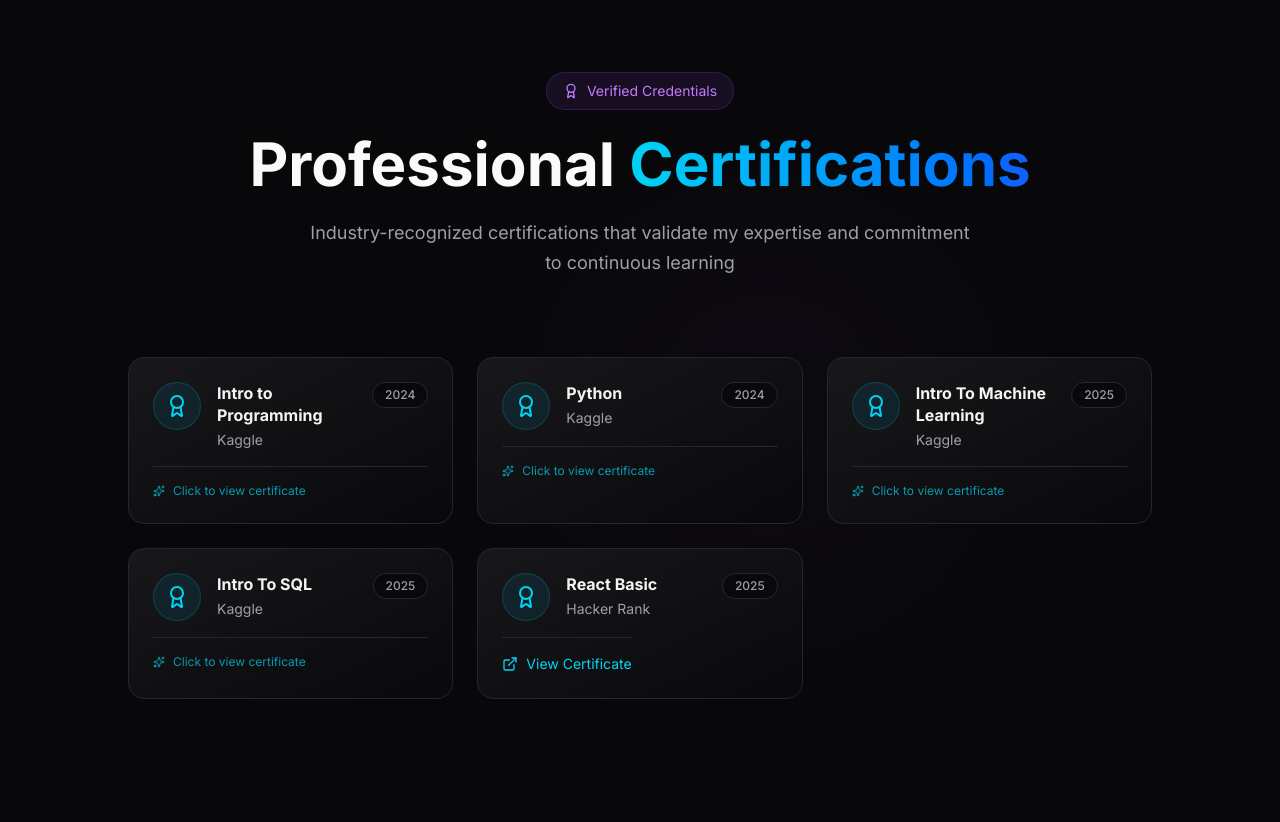
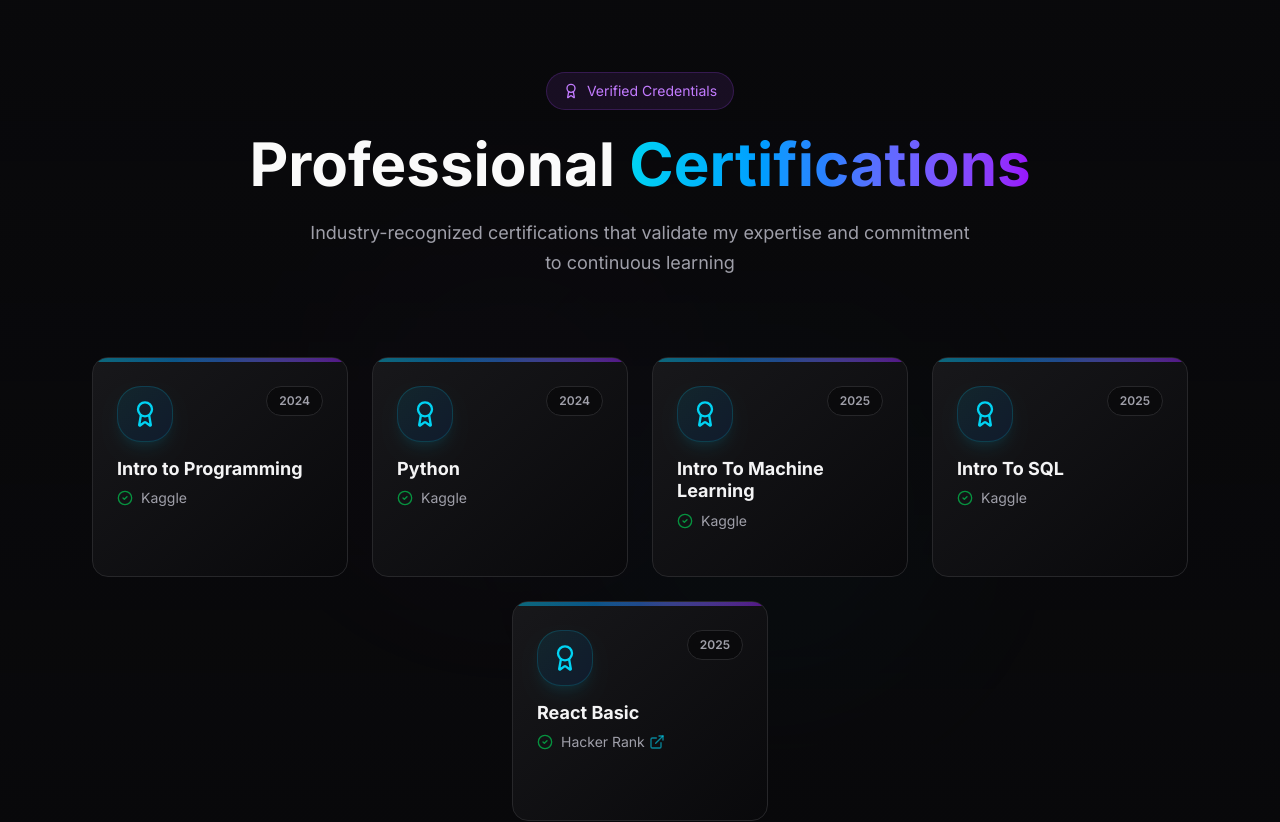
Before and after one commit to Rasaili-rain/protfolio, a Next.js app: page / in a window 1280 px wide. Shown: the part 5340-6162 px from the top of the page. Built offline with nearby package versions, Linux system fonts and the light colour scheme.

Commit message:
refactor: enhance certifications component with animations and improved layout

```diff
--- a/components/certifications.tsx
+++ b/components/certifications.tsx
@@ -2,9 +2,75 @@
 
 import { certifications } from "@/lib/portfolio-data";
 import { Certification } from "@/lib/types";
-import { Award, ExternalLink, Sparkles } from "lucide-react";
+import { Award, ExternalLink, CheckCircle2 } from "lucide-react";
 import { useState } from "react";
 import ImageLightbox from "./image-lightbox";
+
+// Add keyframe animations
+const styles = `
+  @keyframes fade-in-up {
+    from {
+      opacity: 0;
+      transform: translateY(20px);
+    }
+    to {
+      opacity: 1;
+      transform: translateY(0);
+    }
+  }
+
+  @keyframes fade-in {
+    from {
+      opacity: 0;
+    }
+    to {
+      opacity: 1;
+    }
+  }
+
+  @keyframes scale-in {
+    from {
+      opacity: 0;
+      transform: scale(0.9);
+    }
+    to {
+      opacity: 1;
+      transform: scale(1);
+    }
+  }
+
+  @keyframes shimmer {
+    0% {
+      background-position: -1000px 0;
+    }
+    100% {
+      background-position: 1000px 0;
+    }
+  }
+
+  .animate-fade-in-up {
+    animation: fade-in-up 0.6s ease-out;
+  }
+
+  .animate-fade-in {
+    animation: fade-in 0.4s ease-out;
+  }
+
+  .animate-scale-in {
+    animation: scale-in 0.5s ease-out;
+  }
+
+  .animate-shimmer {
+    background: linear-gradient(
+      90deg,
+      transparent,
+      rgba(6, 182, 212, 0.1),
+      transparent
+    );
+    background-size: 1000px 100%;
+    animation: shimmer 3s infinite;
+  }
+`;
 
 export default function Certifications() {
   const [selectedCert, setSelectedCert] = useState<{ images: string[]; name: string } | null>(null);
@@ -24,72 +90,82 @@ export default function Certifications() {
 
   return (
     <>
-      <section id="certifications" className="py-32 relative overflow-hidden bg-zinc-950/50">
+      <style>{styles}</style>
+      <section id="certifications" className="py-32 relative overflow-hidden bg-gradient-to-b from-zinc-950 to-zinc-950/50">
         {/* Background effects */}
         <div className="absolute inset-0 -z-10">
-          <div className="absolute bottom-1/4 right-1/4 w-96 h-96 bg-purple-500/5 rounded-full blur-3xl" />
+          <div className="absolute top-1/4 left-1/4 w-96 h-96 bg-purple-500/5 rounded-full blur-3xl" />
+          <div className="absolute bottom-1/4 right-1/4 w-96 h-96 bg-cyan-500/5 rounded-full blur-3xl" />
         </div>
 
         <div className="container mx-auto px-6 lg:px-8">
           {/* Section Header */}
-          <div className="text-center mb-20">
-            <div className="inline-flex items-center gap-2 px-4 py-2 bg-purple-500/10 border border-purple-500/20 rounded-full text-sm text-purple-400 mb-6">
+          <div className="text-center mb-20 animate-fade-in">
+            <div className="inline-flex items-center gap-2 px-4 py-2 bg-purple-500/10 border border-purple-500/20 rounded-full text-sm text-purple-400 mb-6 animate-scale-in">
               <Award className="w-4 h-4" />
               Verified Credentials
             </div>
 
             <h2 className="text-4xl lg:text-6xl font-bold mb-6">
-              Professional <span className="bg-gradient-to-r from-cyan-400 to-blue-600 bg-clip-text text-transparent">Certifications</span>
+              Professional <span className="bg-gradient-to-r from-cyan-400 via-blue-500 to-purple-600 bg-clip-text text-transparent">Certifications</span>
             </h2>
 
             <p className="text-lg text-zinc-400 max-w-2xl mx-auto leading-relaxed">Industry-recognized certifications that validate my expertise and commitment to continuous learning</p>
           </div>
 
           {/* Certifications Grid */}
-          <div className="max-w-5xl mx-auto grid md:grid-cols-2 lg:grid-cols-3 gap-6">
-            {certifications.map((cert, index) => (
+          {/* <div className="max-w-6xl mx-auto grid sm:grid-cols-2 lg:grid-cols-3 gap-6"> */}
+          <div className="max-w-6xl mx-auto flex flex-wrap justify-center items-center gap-6">
+            {certifications.map((cert, index) => {
+              const hasImages = cert.images && cert.images.length > 0;
+              const hasLink = Boolean(cert.link);
+              const isInteractive = hasImages || hasLink;
+
+              return (
                 <div
                   key={index}
-                onClick={() => handleCertClick(cert)}
-                className={`group relative ${cert.images && cert.images.length > 0 ? "cursor-pointer" : "cursor-default"}`}
-                style={{ animationDelay: `${index * 0.05}s` }}
+                  onClick={() => hasImages && handleCertClick(cert)}
+                  className={`group relative w-64 h-55 animate-fade-in-up ${hasImages ? "cursor-pointer" : "cursor-default"}`}
+                  style={{ animationDelay: `${index * 0.08}s`, animationFillMode: "both" }}
                 >
                   {/* Hover glow effect */}
-                <div className="absolute -inset-0.5 bg-gradient-to-r from-cyan-500 to-blue-600 rounded-2xl opacity-0 group-hover:opacity-10 blur transition-all duration-300" />
+                  <div className="absolute -inset-1 bg-gradient-to-r from-cyan-500 via-blue-600 to-purple-600 rounded-2xl opacity-0 group-hover:opacity-20 blur-xl transition-all duration-500" />
 
-                <div className="relative bg-gradient-to-br from-zinc-900 to-zinc-950 border border-zinc-800 rounded-2xl p-6 h-full hover:border-cyan-500/50 transition-all hover:shadow-lg hover:shadow-cyan-500/10">
-                  <div className="flex items-start gap-4 mb-4">
-                    <div className="w-12 h-12 bg-cyan-500/10 border border-cyan-500/20 rounded-xl flex items-center justify-center flex-shrink-0 group-hover:scale-110 transition-transform">
-                      <Award className="w-6 h-6 text-cyan-400" />
+                  <div className="relative h-full bg-gradient-to-br from-zinc-900 to-zinc-950 border border-zinc-800 rounded-2xl overflow-hidden hover:border-cyan-500/50 transition-all duration-500 hover:shadow-lg hover:shadow-cyan-500/10 flex flex-col">
+                    {/* Top accent line */}
+                    <div className="h-1 w-full bg-gradient-to-r from-cyan-500 via-blue-500 to-purple-600 opacity-50 group-hover:opacity-100 transition-opacity duration-500" />
+
+                    <div className="p-6 flex flex-col flex-grow">
+                      {/* Header with icon and year */}
+                      <div className="flex items-start justify-between gap-3 mb-4">
+                        <div className="w-14 h-14 bg-gradient-to-br from-cyan-500/10 to-blue-600/10 border border-cyan-500/20 rounded-xl flex items-center justify-center flex-shrink-0 group-hover:scale-110 group-hover:rotate-6 transition-all duration-500 shadow-lg shadow-cyan-500/10">
+                          <Award className="w-7 h-7 text-cyan-400 group-hover:text-cyan-300 transition-colors" />
                         </div>
 
-                    <div className="flex-1 min-w-0">
-                      <h3 className="font-bold text-zinc-100 mb-1 group-hover:text-cyan-400 transition-colors leading-snug">{cert.name}</h3>
-                      <p className="text-sm text-zinc-400">{cert.issuer}</p>
+                        <span className="px-3 py-1.5 bg-zinc-950/80 border border-zinc-800 rounded-full text-xs font-semibold text-zinc-400 group-hover:text-cyan-400 group-hover:border-cyan-500/30 whitespace-nowrap transition-all duration-300">
+                          {cert.year}
+                        </span>
                       </div>
 
-                    <span className="px-3 py-1 bg-zinc-950 border border-zinc-800 rounded-full text-xs font-medium text-zinc-400 whitespace-nowrap">{cert.year}</span>
+                      {/* Certificate name and issuer */}
+                      <div className="flex-grow mb-4">
+                        <h3 className="font-bold text-lg text-zinc-100 mb-2 group-hover:text-cyan-400 transition-colors duration-300 leading-tight">{cert.name}</h3>
+                        <div className="flex items-center gap-2">
+                          <CheckCircle2 className="w-4 h-4 text-green-500/70 flex-shrink-0" />
+                          <span className="text-sm text-zinc-400 group-hover:text-zinc-300 transition-colors flex items-center gap-1">
+                            {cert.issuer}
+                            {hasLink && <ExternalLink className="w-4 h-4 text-cyan-400/60 hover:text-cyan-400 transition-colors cursor-pointer" onClick={(e) => handleLinkClick(cert.link, e)} />}
+                          </span>
+                        </div>
+                      </div>
                     </div>
 
-                  {cert.link && (
-                    <button
-                      onClick={(e) => handleLinkClick(cert.link, e)}
-                      className="flex items-center gap-2 text-sm text-cyan-400 hover:text-cyan-300 transition-colors mt-4 pt-4 border-t border-zinc-800"
-                    >
-                      <ExternalLink className="w-4 h-4" />
-                      View Certificate
-                    </button>
-                  )}
-
-                  {cert.images && cert.images.length > 0 && !cert.link && (
-                    <p className="text-xs text-cyan-400/70 mt-4 pt-4 border-t border-zinc-800 flex items-center gap-2">
-                      <Sparkles className="w-3 h-3" />
-                      Click to view certificate
-                    </p>
-                  )}
+                    {/* Shimmer effect on hover */}
+                    {isInteractive && <div className="absolute inset-0 opacity-0 group-hover:opacity-100 transition-opacity duration-500 pointer-events-none animate-shimmer" />}
                   </div>
                 </div>
-            ))}
+              );
+            })}
           </div>
         </div>
       </section>
```
Lines whose indentation alone changed are shown as unchanged.
